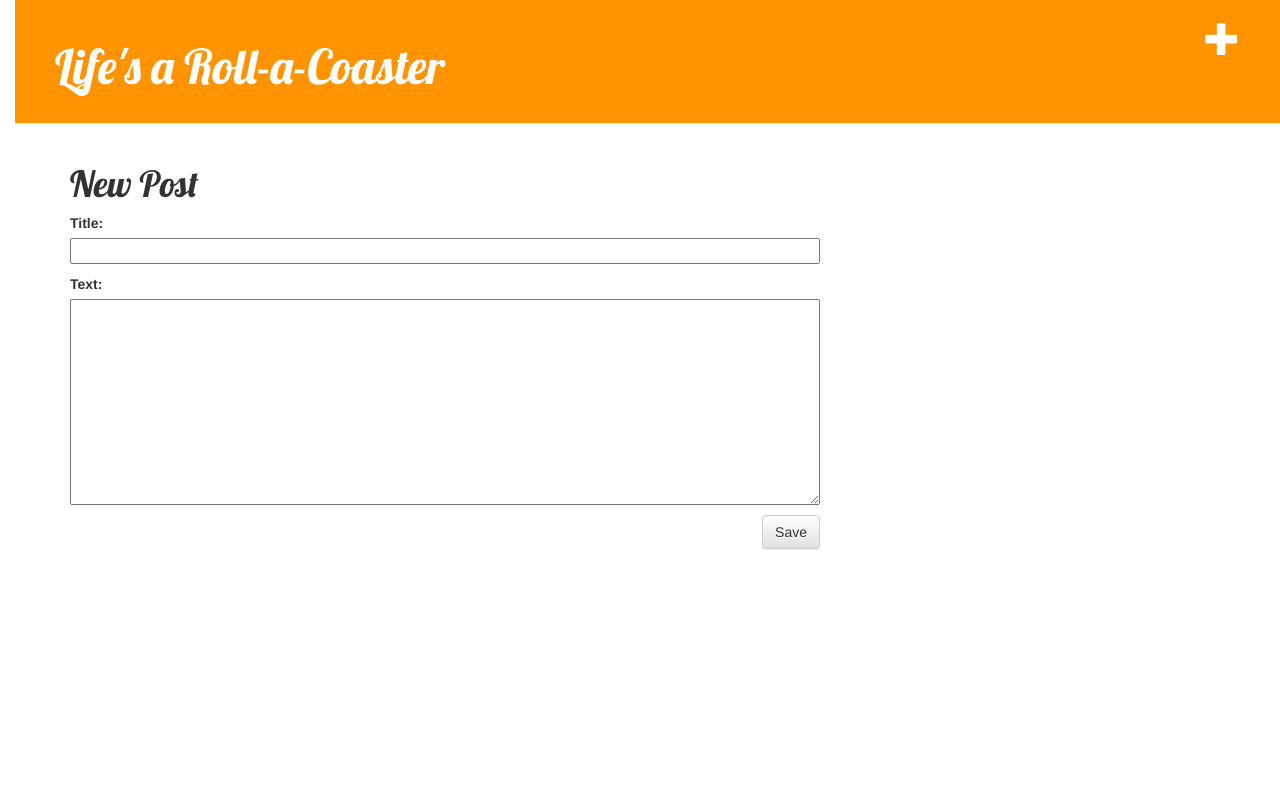
After one commit to WittyGeek797/My__First__Blog, a Django app: page /post/new/ in a window 1280 px wide. The commit adds this page. Run offline with Django 3.2, Linux system fonts and the light colour scheme; the visitor is signed in with stand-in values (Sample User, id 1); some libraries are stand-ins or nearby versions.

Commit message:
Added new pages, url updation and final changes

```diff
--- /dev/null
+++ b/blogger/forms.py
@@ -0,0 +1,8 @@
+from django import forms
+from .models import Post
+
+class PostForm(forms.ModelForm):
+
+	class Meta:
+		model=Post
+		fields=('title','text',)
--- /dev/null
+++ b/blogger/static/css/blogger.css
@@ -0,0 +1,54 @@
+h1 a{
+	color:#FCA205;
+	font-family: 'Lobster';
+}
+body{
+	padding-left:15px;
+}
+.page-header {
+    background-color: #ff9400;
+    margin-top: 0;
+    padding: 20px 20px 20px 40px;
+}
+
+.page-header h1, .page-header h1 a, .page-header h1 a:visited, .page-header h1 a:active {
+    color: #ffffff;
+    font-size: 36pt;
+    text-decoration: none;
+}
+
+.content {
+    margin-left: 40px;
+}
+
+h1, h2, h3, h4 {
+    font-family: 'Lobster', cursive;
+}
+
+.date {
+    float: right;
+    color: #828282;
+}
+
+.save {
+    float: right;
+}
+
+.post-form textarea, .post-form input {
+    width: 100%;
+}
+
+.top-menu, .top-menu:hover, .top-menu:visited {
+    color: #ffffff;
+    float: right;
+    font-size: 26pt;
+    margin-right: 20px;
+}
+
+.post {
+    margin-bottom: 70px;
+}
+
+.post h1 a, .post h1 a:visited {
+    color: #000000;
+}
--- /dev/null
+++ b/blogger/templates/blogger/base.html
@@ -0,0 +1,26 @@
+{% load staticfiles %}
+<html>
+    <head>
+        <title>Life's a Roll-a-Coaster</title>
+        <link rel="stylesheet" href="//maxcdn.bootstrapcdn.com/bootstrap/3.2.0/css/bootstrap.min.css">
+		<link rel="stylesheet" href="//maxcdn.bootstrapcdn.com/bootstrap/3.2.0/css/bootstrap-theme.min.css">
+		<link href="http://fonts.googleapis.com/css?family=Lobster&subset=latin,latin-ext" rel="stylesheet" type="text/css">
+		<link rel="stylesheet" href="{% static 'css/blogger.css' %}">
+    </head>
+    <body>
+    <div class="page-header">
+    {% if user.is_authenticated %}
+        <a href="{% url 'post_new' %}" class="top-menu"><span class="glyphicon glyphicon-plus"></span></a>
+    {% endif %}
+        <h1><a href="/">Life's a Roll-a-Coaster</a></h1>
+    </div>
+    <div class="content container">
+        <div class="row">
+            <div class="col-md-8">
+            {% block content %}
+            {% endblock %}
+            </div>
+        </div>
+    </div>
+</body>
+</html>
--- /dev/null
+++ b/blogger/templates/blogger/post_edit.html
@@ -0,0 +1,9 @@
+{% extends 'blogger/base.html' %}
+
+{% block content %}
+	<h1>New Post</h1>
+	<form method="POST" class="post-form">{% csrf_token %}
+	{{form.as_p}}
+	<button type="submit" class="save btn btn-default">Save</button>
+	</form>
+{% endblock %}
--- a/blogger/urls.py
+++ b/blogger/urls.py
@@ -3,4 +3,7 @@ from . import views
 
 urlpatterns = [
     url(r'^$', views.post_list, name='post_list'),
+    url(r'^post/(?P<pk>[0-9]+)/$',views.post_detail,name='post_detail'),
+    url(r'^post/new/$',views.post_new,name='post_new'),
+    url(r'^post/(?P<pk>[0-9]+)/edit/$', views.post_edit, name='post_edit')
 ]
--- a/blogger/views.py
+++ b/blogger/views.py
@@ -1,9 +1,42 @@
-from django.shortcuts import render
+from django.shortcuts import redirect
 from .models import Post
 from django.utils import timezone
+from django.shortcuts import render,get_object_or_404
+from .forms import PostForm
 
 # Create your views here.
 
 def post_list(request):
 	posts=Post.objects.filter(published_date__lte=timezone.now()).order_by('published_date')
 	return render(request,'blogger/post_list.html',{'posts':posts})
+
+def post_detail(request,pk):
+	post=get_object_or_404(Post,pk=pk)
+	return render(request,'blogger/post_detail.html',{'post':post})
+
+def post_new(request):
+    if request.method == "POST":
+        form = PostForm(request.POST)
+        if form.is_valid():
+            post = form.save(commit=False)
+            post.author = request.user
+            post.published_date = timezone.now()
+            post.save()
+            return redirect('post_detail', pk=post.pk)
+    else:
+        form = PostForm()
+    return render(request, 'blogger/post_edit.html', {'form': form})
+
+def post_edit(request, pk):
+    post = get_object_or_404(Post, pk=pk)
+    if request.method == "POST":
+        form = PostForm(request.POST, instance=post)
+        if form.is_valid():
+            post = form.save(commit=False)
+            post.author = request.user
+            post.published_date = timezone.now()
+            post.save()
+            return redirect('post_detail', pk=post.pk)
+    else:
+        form = PostForm(instance=post)
+    return render(request, 'blogger/post_edit.html', {'form': form})
```
Also changed, not shown: blogger/templates/blogger/post_detail.html (added, +14 -0 lines), blogger/templates/blogger/post_list.html (+10 -29 lines).
